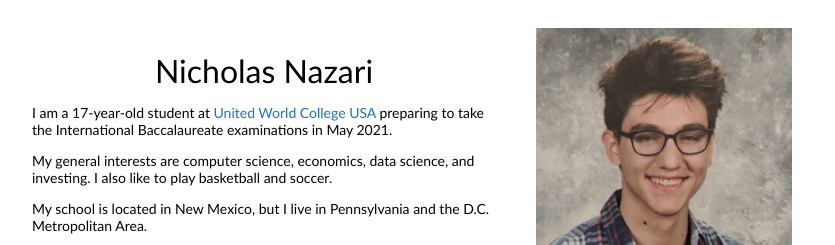
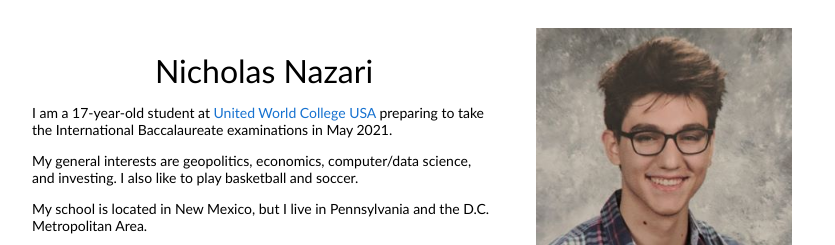
Before and after one commit to nicknazari/nicknazari.github.io, a plain HTML site: page index.html in a window 1280 px wide. Shown: the top 245 px of the page, without its empty margins (228-1063 px from the left). Drawn offline with Linux system fonts and the light colour scheme.

Commit message:
Update index.html

```diff
--- a/index.html
+++ b/index.html
@@ -22,7 +22,7 @@
               </p>
 			  <p>I am a 17-year-old student at <a href="https://www.uwc-usa.org" target="_blank">United World College USA</a> preparing to take the International Baccalaureate examinations in May 2021.
               </p>
-			  <p>My general interests are computer science, economics, data science, and investing. I also like to play basketball and soccer.
+			  <p>My general interests are geopolitics, economics, computer/data science, and investing. I also like to play basketball and soccer.
 			  </p>
 			  <p>My school is located in New Mexico, but I live in Pennsylvania and the D.C. Metropolitan Area.
 			  </p>
```
